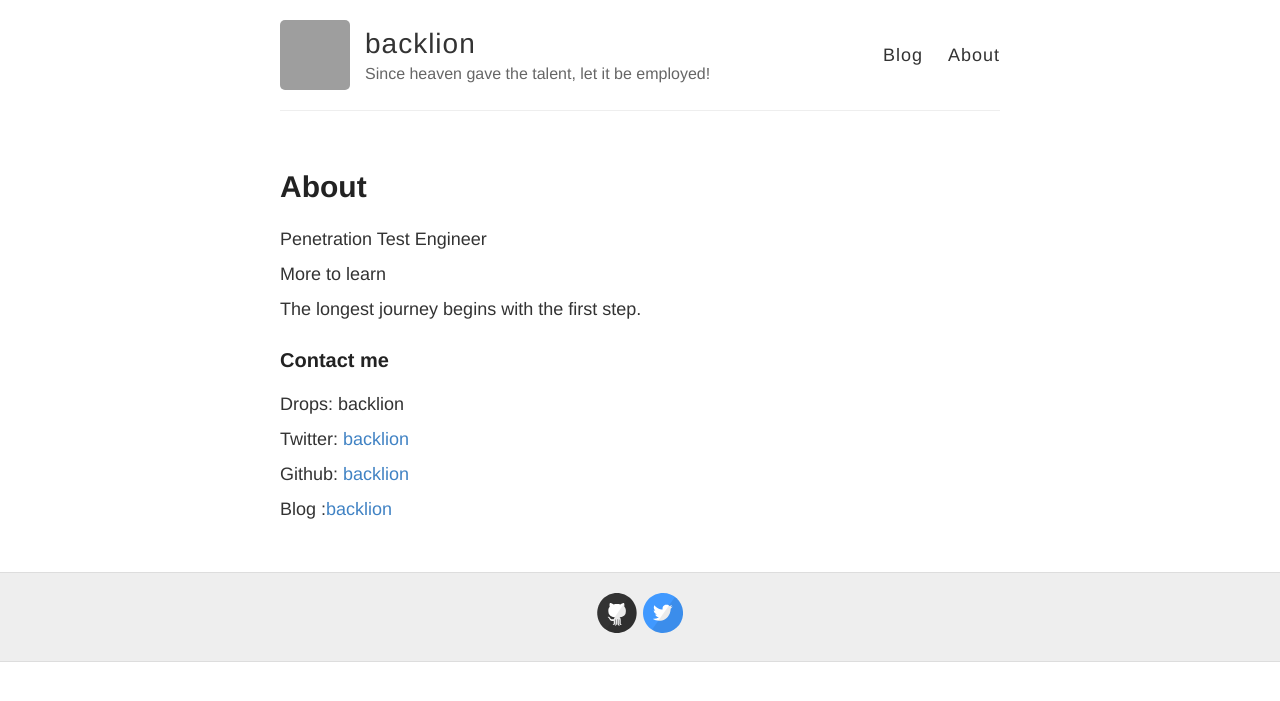
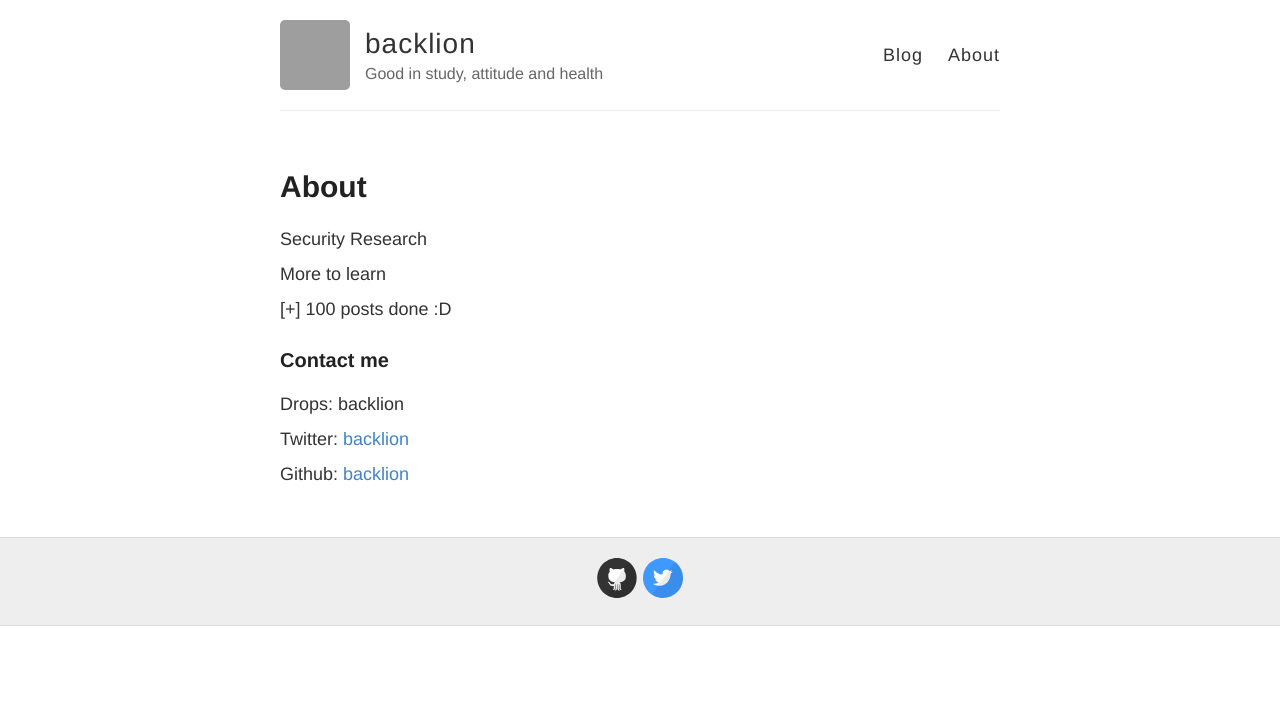
Before and after one commit to backlion/backlion.github.io, a Jekyll site: the page built from about.md, in a window 1280 px wide. Shown: the top 701 px of the page. Built offline with Jekyll 4.4.1, drawn with Linux system fonts in a browser that asks for light colours; grey boxes are pictures that could not be loaded.

Commit message:
Revert "update"
This reverts commit a6bc60e10ed7da94b5de0e4feb4d9f62036fc52a.

```diff
--- a/_config.yml
+++ b/_config.yml
@@ -6,7 +6,7 @@
 name: backlion
 
 # Short bio or description (displayed in the header)
-description: Since heaven gave the talent, let it be employed!
+description: Good in study, attitude and health
 
 # URL of your avatar or profile pic (you could use your GitHub profile pic)
 avatar: https://avatars3.githubusercontent.com/u/10138750?v=4&u=a8f970fdf76feafc55c3dfd4e401ad614347b1fd&s=400
--- a/about.md
+++ b/about.md
@@ -4,12 +4,11 @@ title: About
 permalink: /about/
 ---
 
-Penetration Test Engineer
+Security Research
 
 More to learn
 
-
-The longest journey begins with the first step.
+[+] 100 posts done  :D
 
 
 
@@ -20,5 +19,3 @@ Drops:    backlion
 Twitter:  [backlion](https://twitter.com/backlion)
 
 Github:   [backlion](https://github.com/backlion)
-
-Blog  :[backlion](http://www.cnblogs.com/backlion)
```
